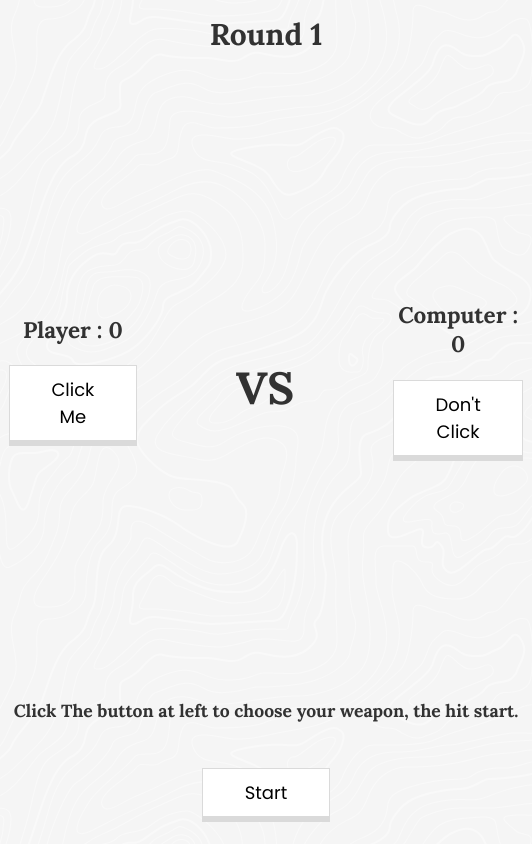
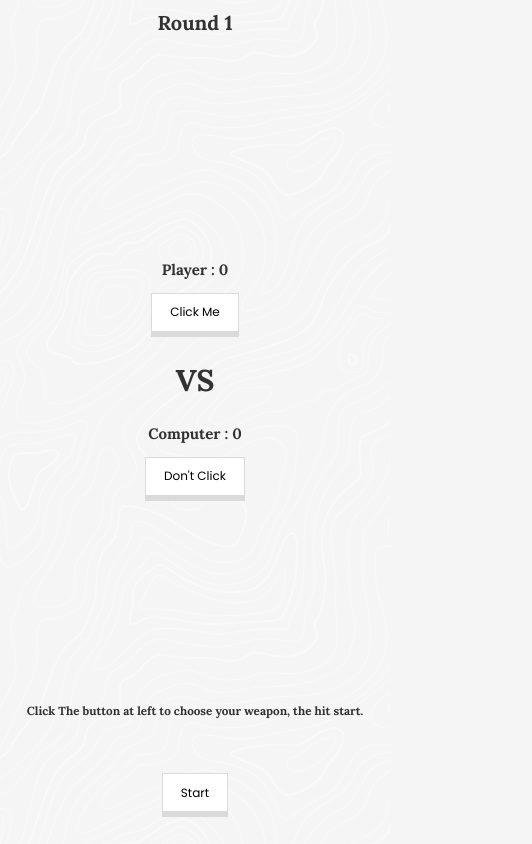
Before and after one commit to Arslan-Soomro/RPS-Game, a plain HTML site: page index.html in a window 390 px wide. Shown: the whole page, 532 px wide, since content can reach past the window. Drawn offline with Linux system fonts and the light colour scheme.

Commit message:
Make Responsive

```diff
--- a/index.html
+++ b/index.html
@@ -4,6 +4,7 @@
 	<meta charset="utf-8">
 	<link rel="stylesheet" href="style.css" type="text/css">
 	<link rel="stylesheet" href="bg.css" type="text/css">
+	<meta name="viewport" content="width=device-width, initial-scale=1.0">
 	<script src="script.js" defer></script>
 	<title>JS</title>
 </head>
--- a/style.css
+++ b/style.css
@@ -64,14 +64,6 @@ main{
     font-size: 1.5em;
 }
 
-#left-div{
-
-}
-
-#right-div{
-
-}
-
 #vs{
     margin: 15px 2em 0px 2em;
     font-size: 3em;
@@ -131,3 +123,37 @@ footer button{
     margin-bottom: 0.8em;
 
 }
+
+@media (max-width: 650px){
+    #vs{
+        margin: 1em;
+    }
+
+    :root{
+        font-size: 13px;
+    }
+}
+
+@media (max-width: 500px){
+    main{
+        flex-direction: column;
+    }
+}
+
+@media (max-width: 400px){
+    :root{
+        font-size: 10px;
+    }
+
+    #vs{
+        margin: 0.5em;
+    }
+
+    .choice-btn{
+        padding: 0.8em 1.5em;
+    }
+
+    main{
+        flex-direction: column;
+    }
+}
```
